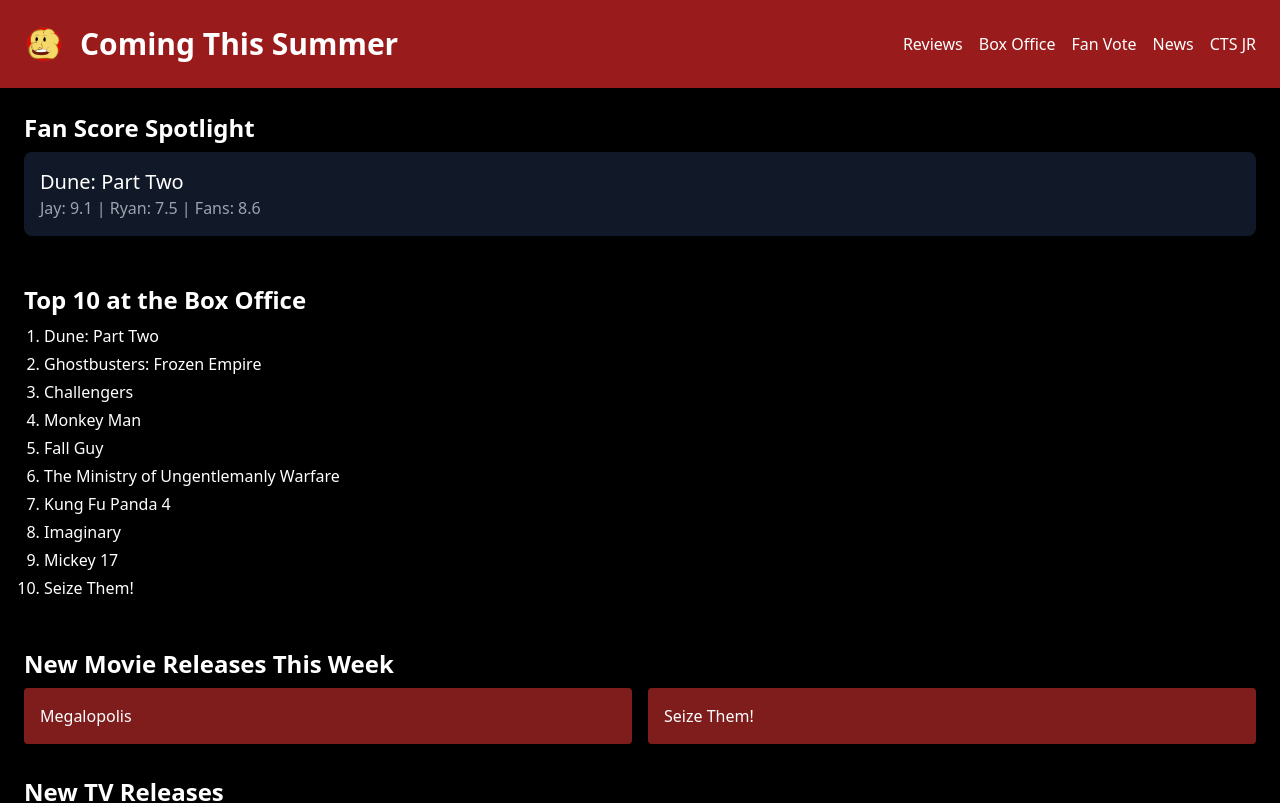
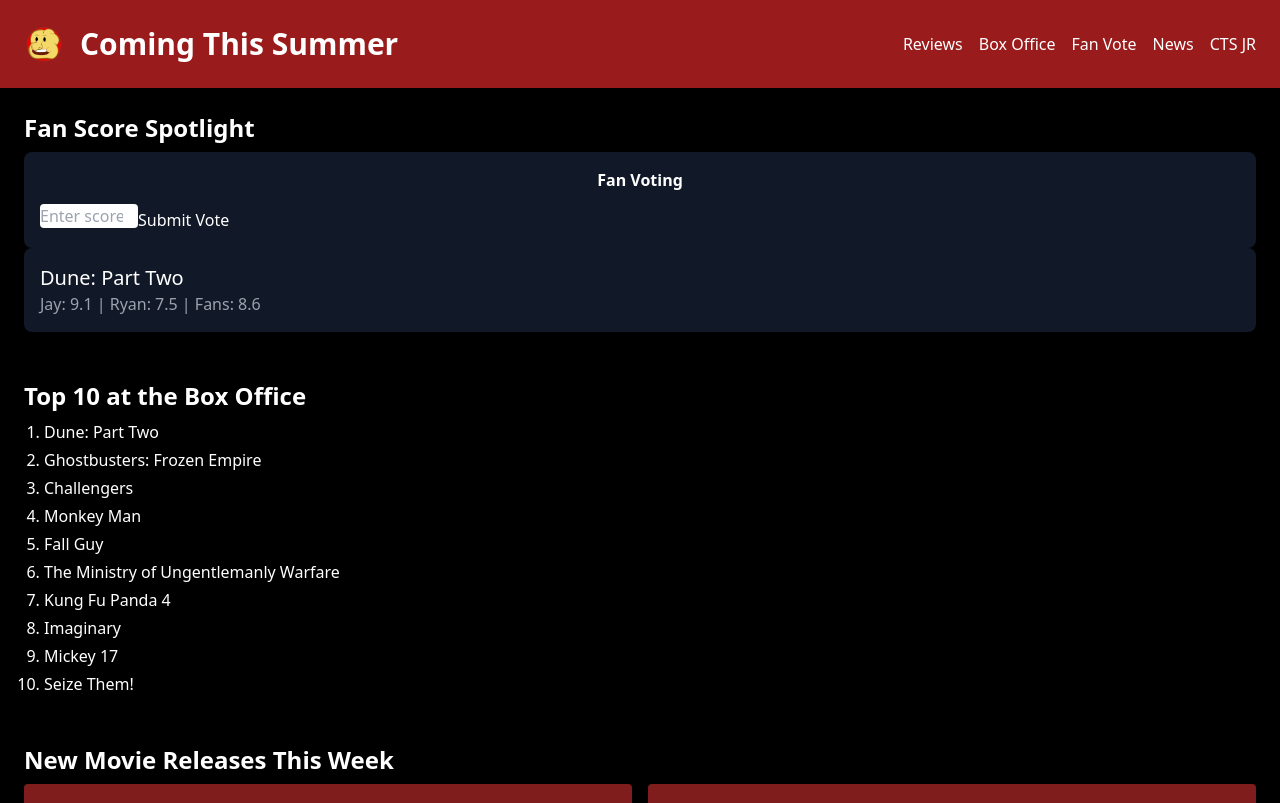
Before and after one commit to b1uexer0/coming-this-summer-site, a Next.js app: page / in a window 1280 px wide. Shown: the top 803 px of the page. Built offline with nearby package versions, Linux system fonts and the light colour scheme; no server answers; the database is empty.

Commit message:
Update index.js

```diff
--- a/pages/index.js
+++ b/pages/index.js
@@ -1,4 +1,6 @@
 import React from "react";
+
+import FanVote from "../components/FanVote";
 
 export default function Home() {
   return (
@@ -19,6 +21,7 @@
 
       <section className="p-6">
         <h2 className="text-2xl font-bold mb-2">Fan Score Spotlight</h2>
+    <FanVote movieId="dune2" />
         <div className="bg-gray-900 p-4 rounded-lg flex justify-between items-center">
           <div>
             <h3 className="text-xl">Dune: Part Two</h3>
```
